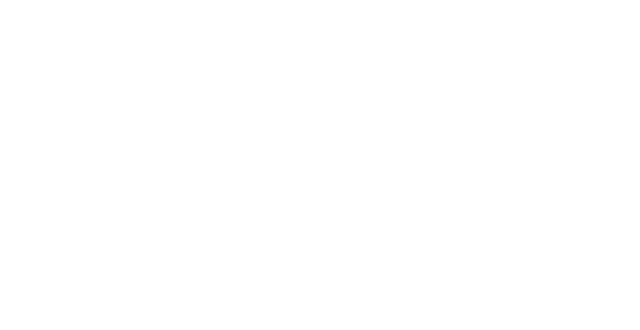
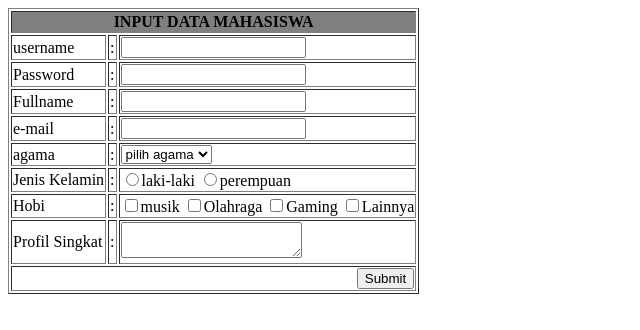
Before and after one commit to fadhil9898/itw2025_b_253040072, a plain HTML site: page latihan/latihan002/L2b253040072.html in a window 1280 px wide. Shown: the whole page, without its empty margins (0-640 px from the left). Drawn offline with Linux system fonts and the light colour scheme.

Commit message:
latihan 2

```diff
--- a/latihan/latihan002/L2b253040072.html
+++ b/latihan/latihan002/L2b253040072.html
@@ -6,6 +6,100 @@
     <title>Document</title>
 </head>
 <body>
-
+    <form>
+        <table border="1">
+            <thead style="background-color: gray;" cellpading="7">
+                <th colspan="3">INPUT DATA MAHASISWA</th>
+            </thead>
+            <tbody>
+                <tr>
+                    <td>
+                        <label for="username">username</label>
+                    </td>
+                    <td>:</td>
+                    <td>
+                        <input type="text" name="username" >
+                    </td>
+                </tr>
+                <tr>
+                    <td>
+                        <label for="password">Password</label>
+                    </td>
+                    <td>:</td>
+                    <td>
+                        <input type="password" name="password">
+                    </td>
+                </tr>
+                <tr>
+                    <td>
+                        <label for="fullname">Fullname</label>
+                    </td>
+                    <td>:</td>
+                    <td>
+                        <input type="text" name="fullname">
+                    </td>
+                </tr>
+                <tr>
+                    <td>
+                        <label for="email">e-mail</label>
+                    </td>
+                    <td>:</td>
+                    <td>
+                        <input type="email" name="email">
+                    </td>
+                </tr>
+                <tr>
+                    <td>
+                        <label for="agama">agama</label>
+                    </td>
+                    <td>:</td>
+                    <td>
+                        <select name="agama" id="agama1">
+                            <option value="pilihAgama">pilih agama</option>
+                            <option value="islam">islam</option>
+                            <option value="kristen">kristen</option>
+                            <option value="konghucu">konghucu</option>
+                        </select>
+                    </td>
+                </tr>
+                <tr>
+                    <td>
+                        <label for="jenisKelamin">Jenis Kelamin</label>
+                    </td>
+                    <td>:</td>
+                    <td>
+                        <input type="radio" name="jenisKelamin">laki-laki
+                        <input type="radio" name="jenisKelamin">perempuan
+                    </td>
+                </tr>
+                <tr>
+                    <td>
+                        <label for="hobi">Hobi</label>
+                    </td>
+                    <td>:</td>
+                    <td>
+                        <input type="checkbox" name="musik">musik
+                        <input type="checkbox" name="olahraga">Olahraga
+                        <input type="checkbox" name="gaming">Gaming
+                        <input type="checkbox" name="lainnya">Lainnya
+                    </td>
+                </tr>
+                <tr>
+                    <td>
+                        <label for="profilSingkat">Profil Singkat</label>
+                    </td>
+                    <td>:</td>
+                    <td>
+                        <textarea name="profilSingkat" id="profilSingkat1"></textarea>
+                    </td>
+                </tr>
+                <tr>
+                    <td colspan="12" align="right">
+                    <input type="submit">
+                    </td>
+                </tr>
+            </tbody>
+        </table>
+    </form>
 </body>
 </html>
```
Also changed, not shown: latihan/latihan 001/cv/L2c.html (added, +54 -0 lines), 4 other files.
